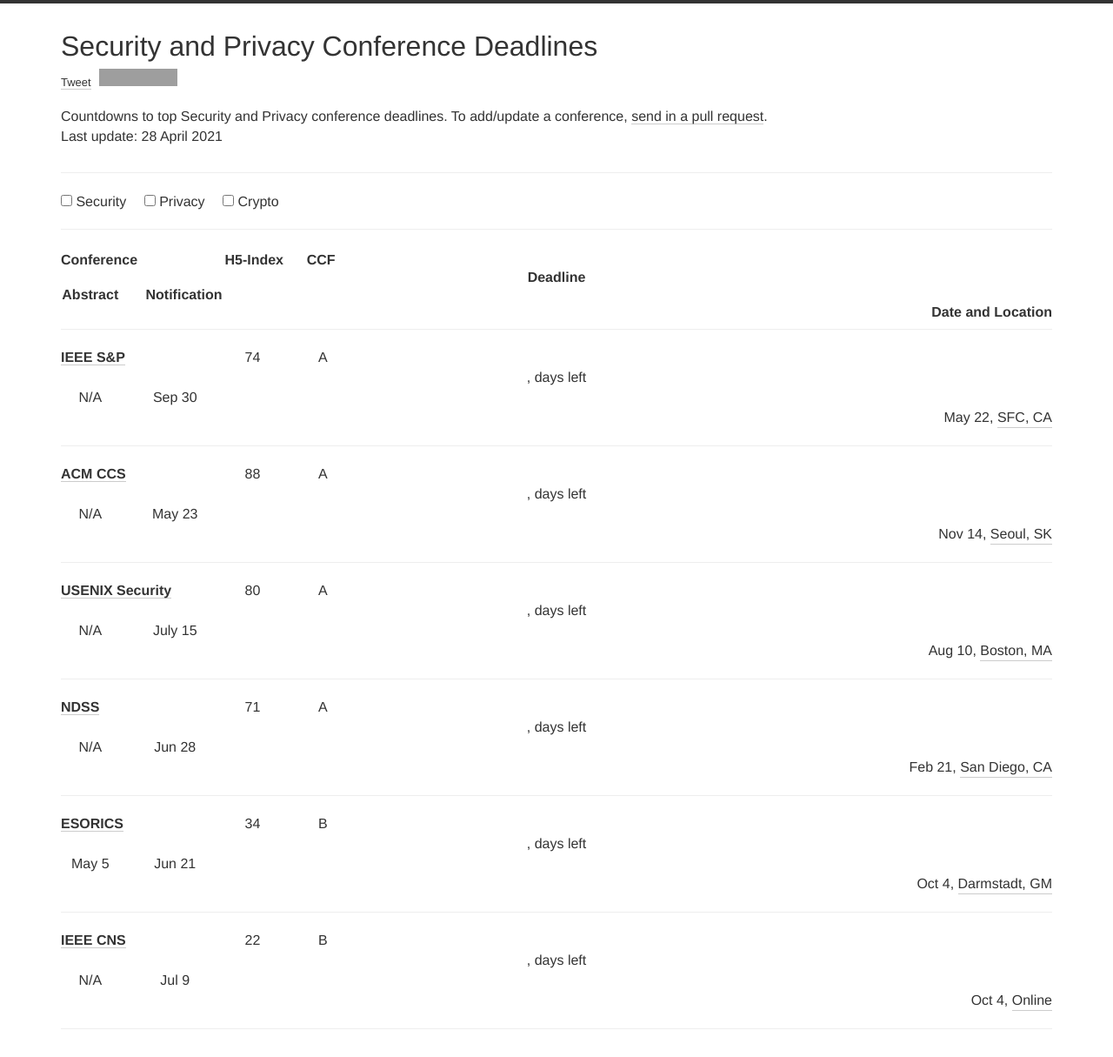
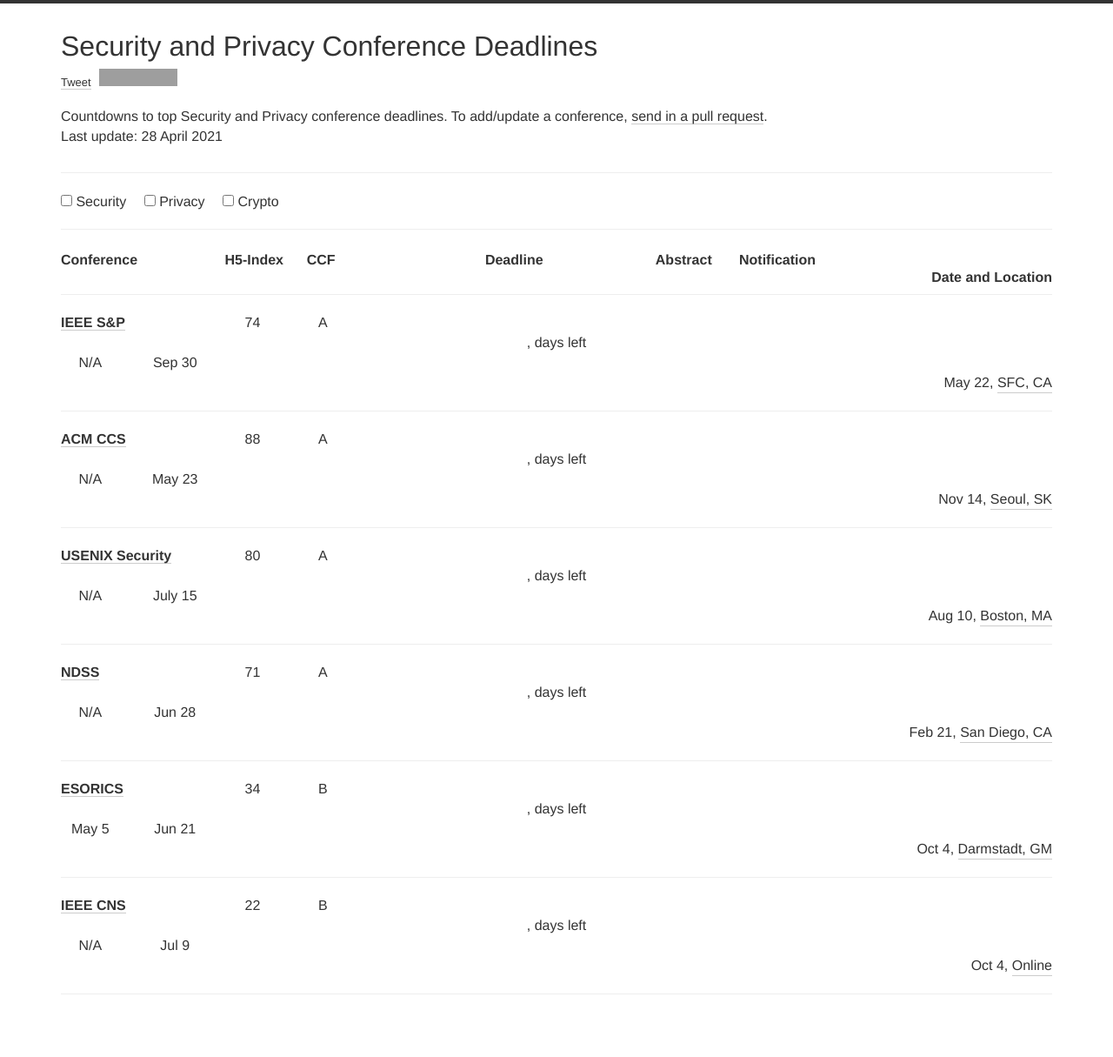
Before and after one commit to jianghaizhi/conference, a Jekyll site: the page built from index.html, in a window 1280 px wide. Shown: the whole page at 87% size. Built offline with Jekyll 4.4.1, drawn with Linux system fonts in a browser that asks for light colours; nearby versions of some CDN libraries; comment, search, counter and statistics services are not loaded; after the commit the page ends 1175 px from its top, so only the background shows below that; grey boxes are pictures that could not be loaded.

Commit message:
Update index.html

```diff
--- a/index.html
+++ b/index.html
@@ -49,7 +49,7 @@
               </form><hr>
              <div class="row" style="padding-top:5px">
        <div class="col-xs-12 col-md-4"><h2>Conference<font style="float:right">H5-Index&nbsp;&nbsp;&nbsp;&nbsp;&nbsp;&nbsp;CCF&nbsp;&nbsp;&nbsp;&nbsp;&nbsp;&nbsp;&nbsp;&nbsp;&nbsp;&nbsp;</font></h2></div>
-      <div align="center" class="col-xs-12 col-md-3.5"><h2>Deadline</h2></div>
+      <div align="center" class="col-xs-12 col-md-3"><h2>Deadline</h2></div>
         <div align="center" class="col-xs-12 col-md-1"><h2>Abstract</h2></div>
         <div align="center" class="col-xs-12 col-md-1"><h2>Notification</h2></div>
         <div class="col-xs-12 col-md-2.5"><h2 style="float:right;">Date and Location</h2></div>
```
